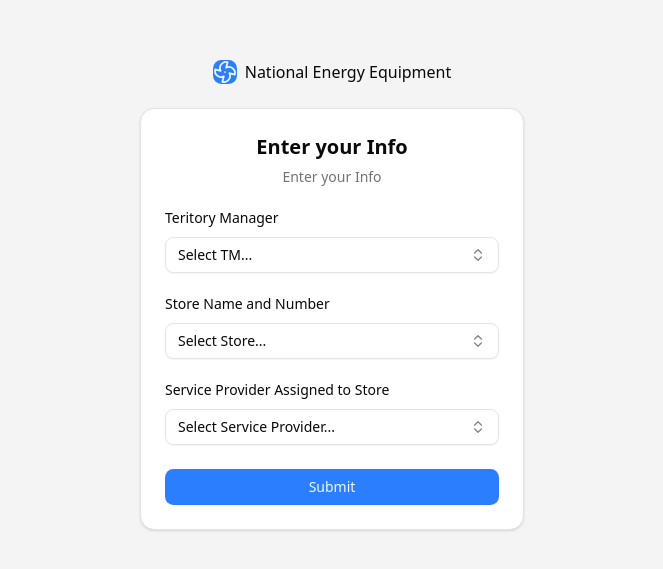
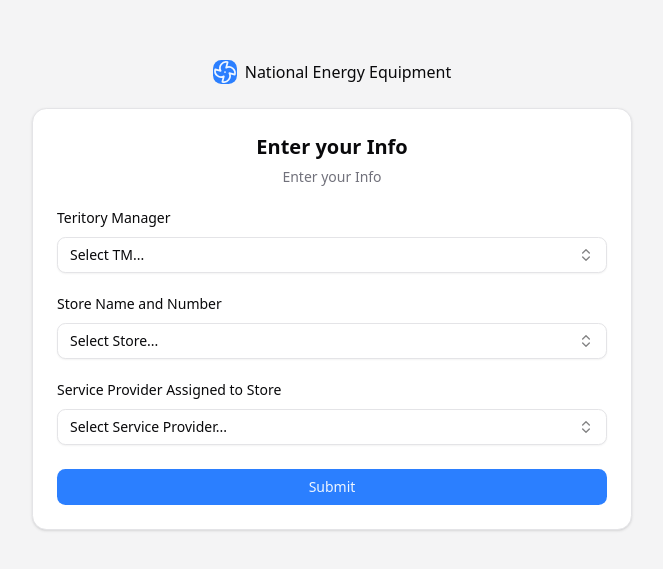
Before and after one commit to GreenKeewi/store-visitation-form, a Next.js app: page / in a window 1280 px wide. Shown: the part 105-674 px from the top of the page, without its empty margins (308-971 px from the left). Built offline with nearby package versions, Linux system fonts and the light colour scheme.

Commit message:
Responsiveness Changed - Form gets larger when on larger screen

```diff
--- a/app/page.tsx
+++ b/app/page.tsx
@@ -4,7 +4,7 @@ import { Fan } from "lucide-react";
 export default function LoginPage() {
   return (
     <div className="bg-muted flex min-h-svh flex-col items-center justify-center gap-6 p-6 md:p-10">
-      <div className="flex w-full max-w-sm flex-col gap-6">
+      <div className="flex w-full max-w-sm md:max-w-1/2 flex-col gap-6">
         <a href="#" className="flex items-center gap-2 self-center font-medium">
           <div className="bg-primary text-primary-foreground flex size-6 items-center justify-center rounded-md">
             <Fan strokeWidth={1.75} />
```
